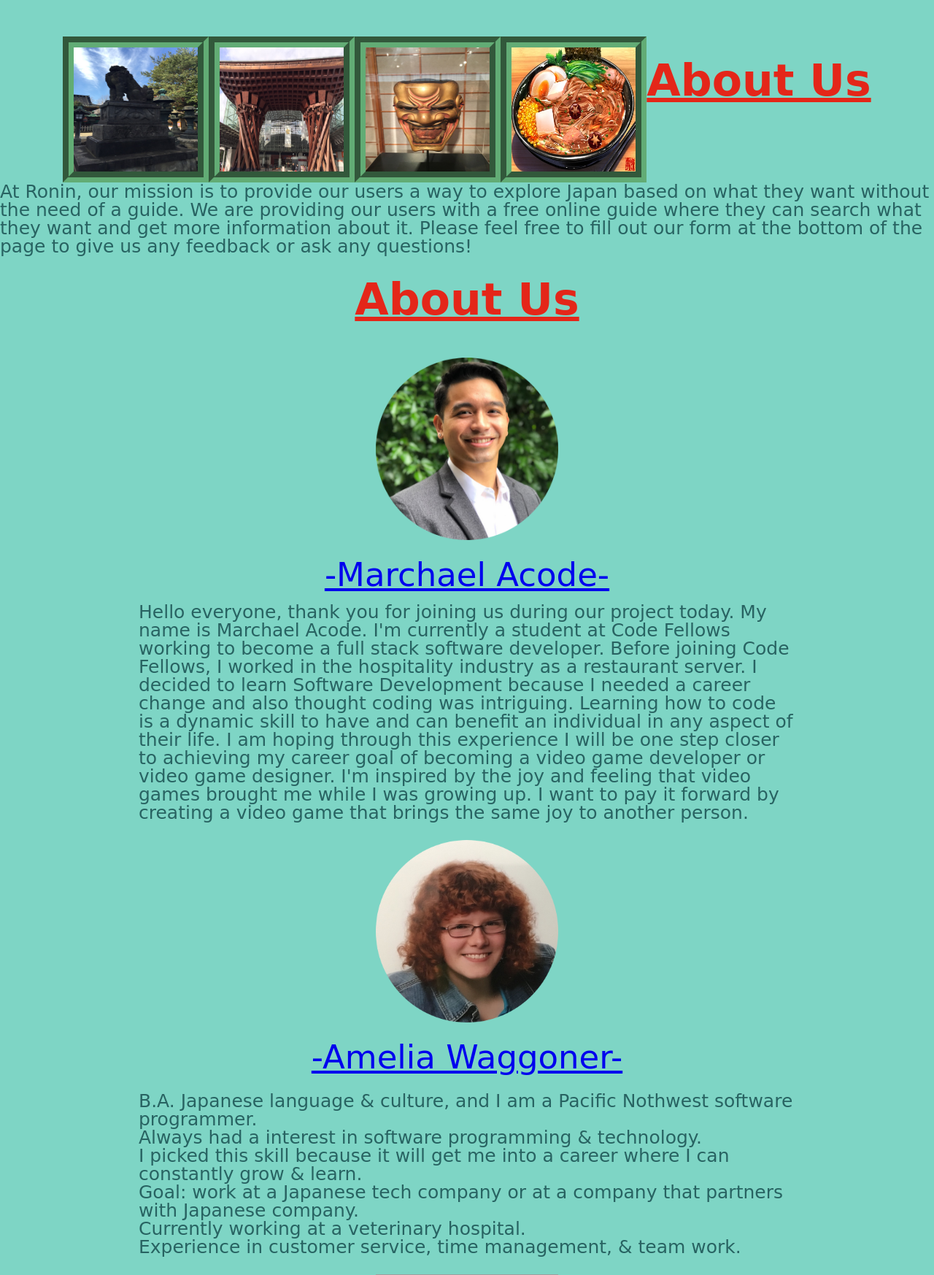
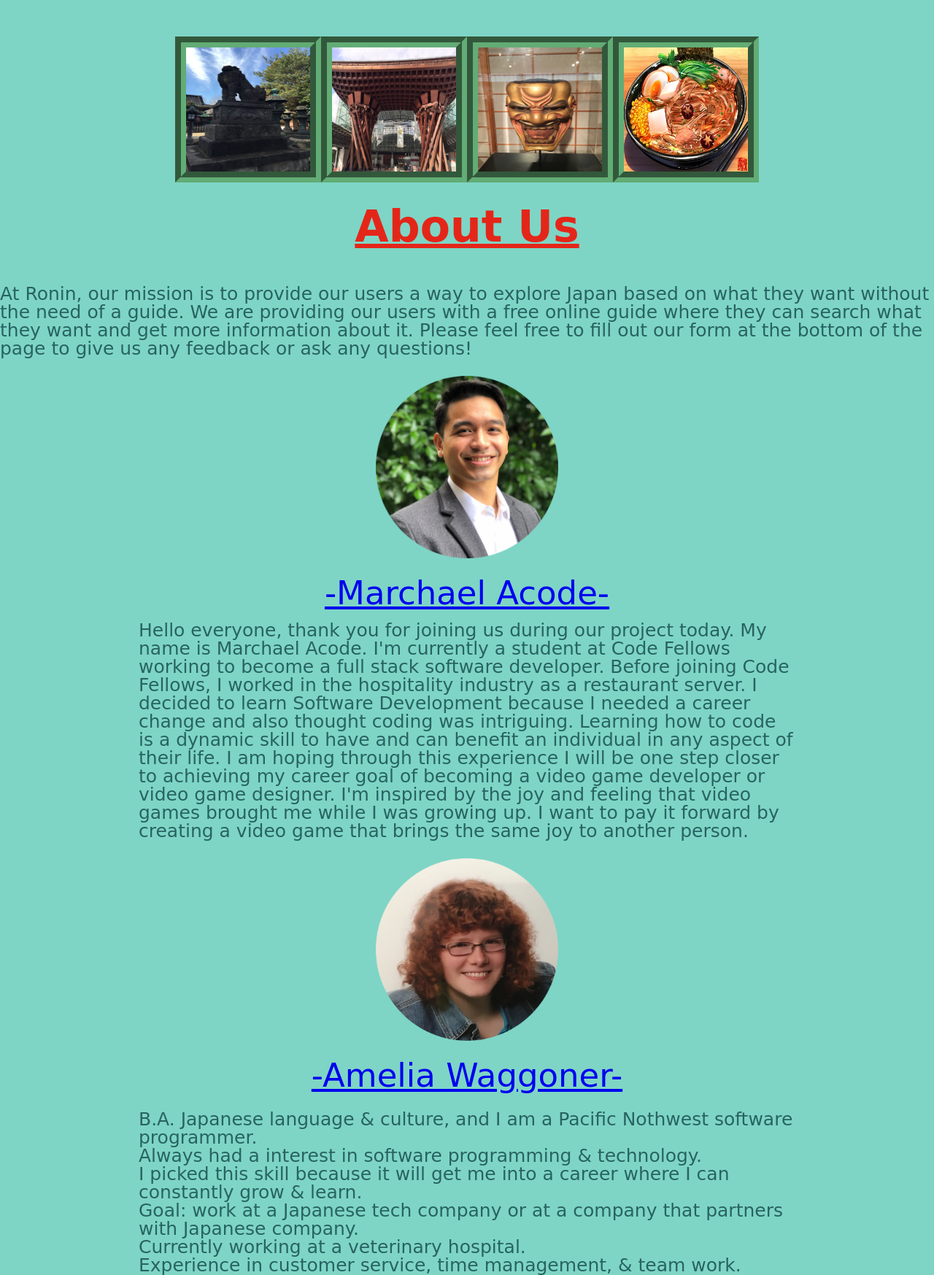
Before and after one commit to Team-Bulbasaur-MMA/Ronin, a Node server app: page /aboutUs in a window 1280 px wide. Shown: the part 200-1947 px from the top of the page at 73% size. Run offline with Node 20, Linux system fonts and the light colour scheme; some web fonts are replaced; grey boxes are pictures that could not be loaded.

Commit message:
added styling to about us

```diff
--- a/views/pages/aboutUs.ejs
+++ b/views/pages/aboutUs.ejs
@@ -10,12 +10,10 @@
       <img class="trainstationimg" src="img/trainstation.jpeg" alt="Kanazawa, Japan" title="Kanazawa Station by Amelia Waggoner">
       <img class="maskimg" src="img/mask.jpeg" alt="Noh Mask, Tokyo, Japan" title="Noh Mask by Amelia Waggoner">
       <img class="ramenimg" src="img/ramen.JPG" alt="Tokyo, Japan" title="Ramen by Amelia Waggoner">
+    </div>
 
-      <h1 class='title'>About Us</h1>
-      <p>At Ronin, our mission is to provide our users a way to explore Japan based on what they want without the need of a guide. We are providing our users with a free online guide where they can search what they want and get more information about it. Please feel free to fill out our form at the bottom of the page to give us any feedback or ask any questions!</p>
-
-    </div>
     <h1 class='title'>About Us</h1>
+    <p>At Ronin, our mission is to provide our users a way to explore Japan based on what they want without the need of a guide. We are providing our users with a free online guide where they can search what they want and get more information about it. Please feel free to fill out our form at the bottom of the page to give us any feedback or ask any questions!</p>
 
     <div>
       <img id="aboutmepic" src="img/circle-cropped (1).png" height="250px" width="250px">
@@ -52,19 +50,10 @@
       </div>
   </div>
 
-    <img id="ameliapic" src="img/ameliaprofilepic.jpeg" height="150px" width="150px"><p>Amelia Waggoner</p>
-    <ul class="ameliainfo">
-      <li>B.A. Japanese language & culture, and I am a Pacific Nothwest software programmer.</li>
-      <li>Always had a interest in software programming & technology.</li>
-      <li>I picked this skill because it will get me into a career where I can constantly grow & learn.</li>
-      <li>I want to combine my B.A. & software programming skills, & work for a Japanese tech company or a company that is affiliated with Japan.</li>
-      <li>Currently working at a veterinary hospital.</li>
-      <li>Experience in customer service, time management, & team work.</li>
-    </ul>
-
   <br>
   <br>
 
+  <h1>-Contact Us-</h1>
   <div id="contact-us">
     <form id="form">
       <fieldset id="contact-us">
```
